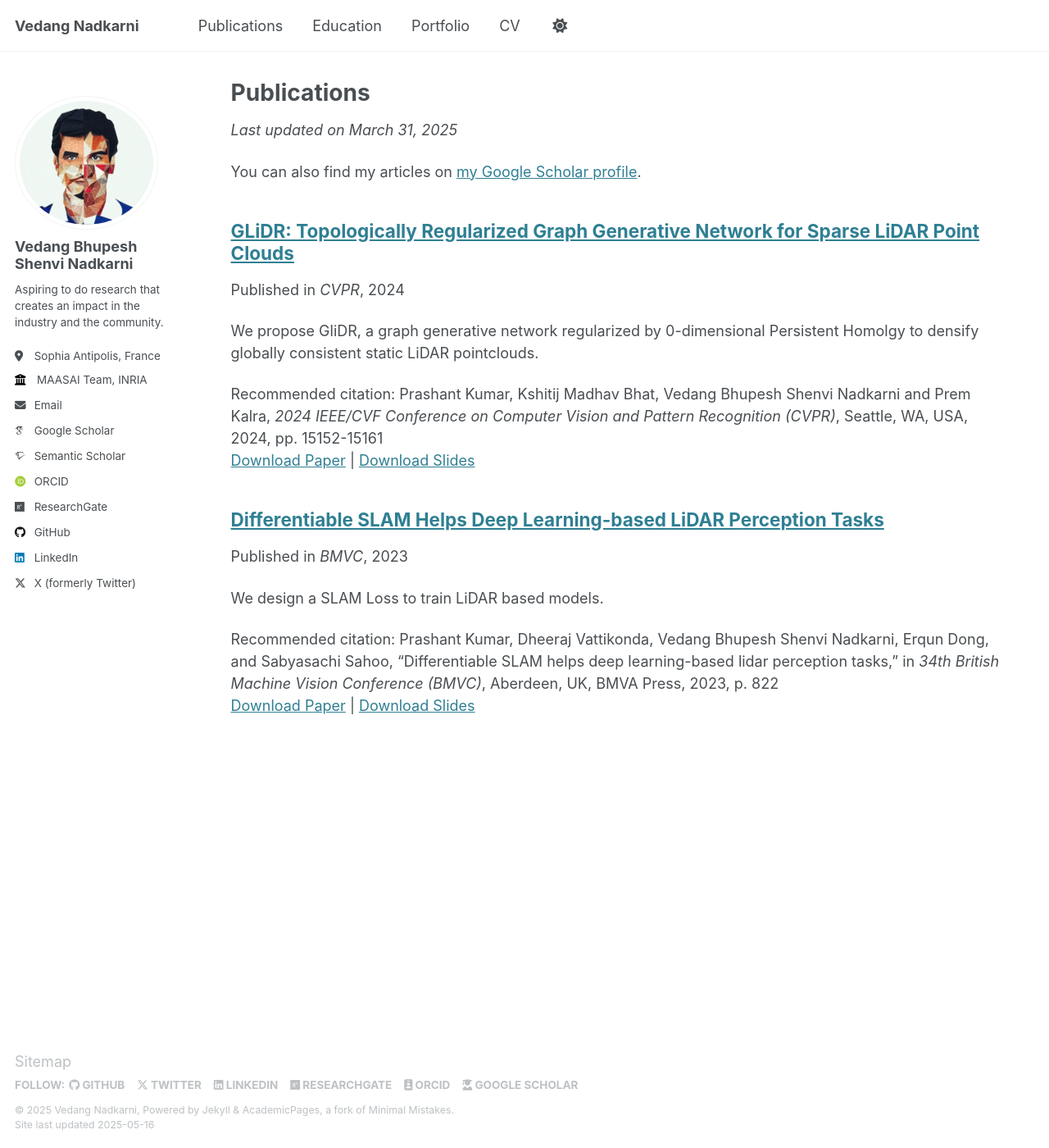
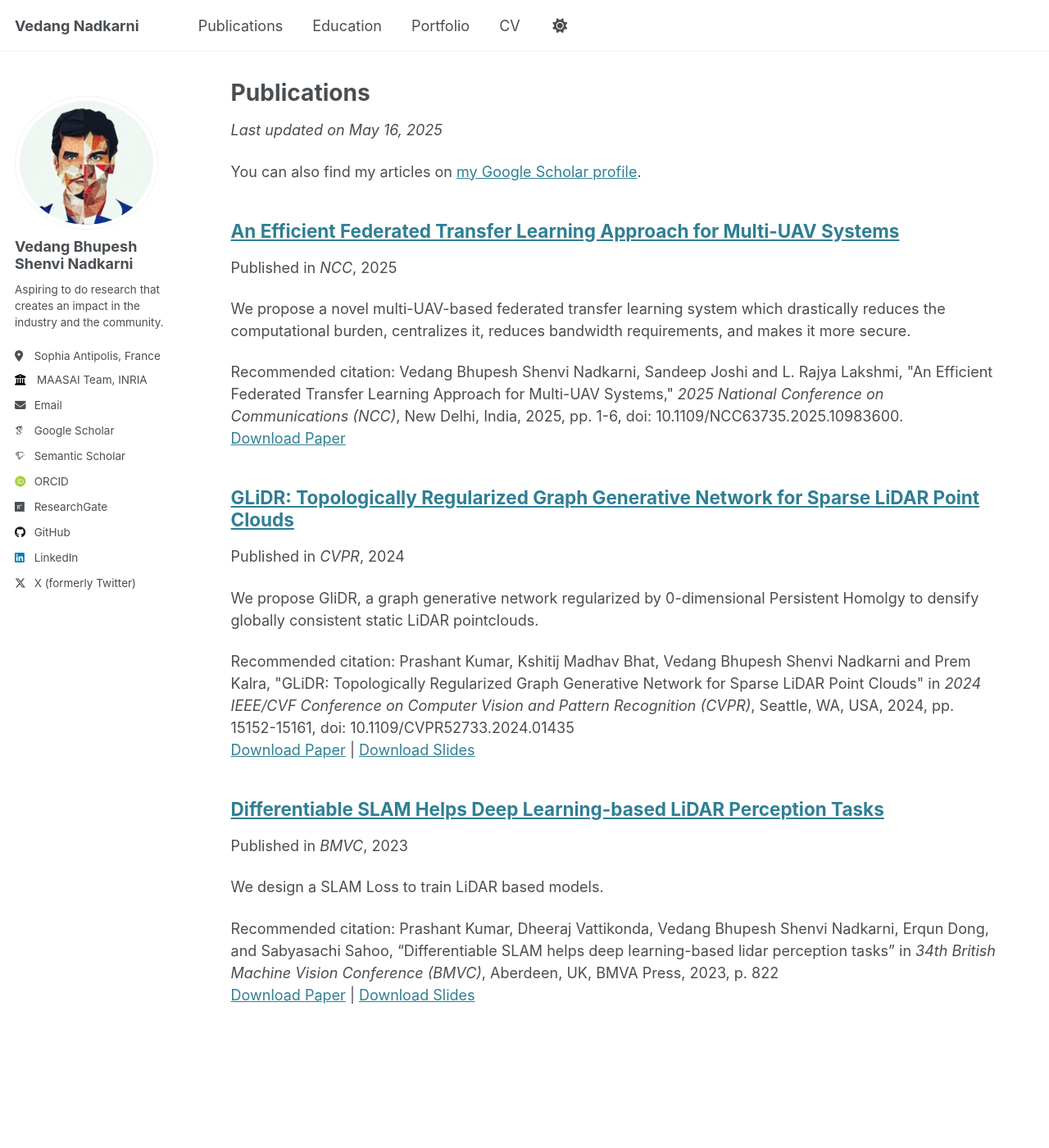
Before and after one commit to VedangNadkarni/vedangnadkarni.github.io, a Jekyll site: the page built from _pages/publications.html, in a window 1280 px wide and 1400 px high. Shown: the whole window at 82% size. Built offline with Jekyll 4.4.1, drawn with Linux system fonts in a browser that asks for light colours; some web fonts are replaced.

Commit message:
Add UAVFTL

```diff
--- a/_pages/publications.html
+++ b/_pages/publications.html
@@ -2,7 +2,7 @@
 layout: archive
 title: "Publications"
 permalink: /publications/
-modified: 2025-03-31
+modified: 2025-05-16
 author_profile: true
 ---
 
--- a/_publications/2024-09-16-glidr.md
+++ b/_publications/2024-09-16-glidr.md
@@ -7,7 +7,7 @@ date: 2024-09-16
 venue: 'CVPR'
 slidesurl: 'https://kshitijbhat.github.io/glidr/'
 paperurl: 'https://openaccess.thecvf.com/content/CVPR2024/papers/Kumar_GLiDR_Topologically_Regularized_Graph_Generative_Network_for_Sparse_LiDAR_Point_CVPR_2024_paper.pdf'
-citation: 'Prashant Kumar, Kshitij Madhav Bhat, Vedang Bhupesh Shenvi Nadkarni and Prem Kalra, <i>2024 IEEE/CVF Conference on Computer Vision and Pattern Recognition (CVPR)</i>, Seattle, WA, USA, 2024, pp. 15152-15161'
+citation: 'Prashant Kumar, Kshitij Madhav Bhat, Vedang Bhupesh Shenvi Nadkarni and Prem Kalra, "GLiDR: Topologically Regularized Graph Generative Network for Sparse LiDAR Point Clouds" in <i>2024 IEEE/CVF Conference on Computer Vision and Pattern Recognition (CVPR)</i>, Seattle, WA, USA, 2024, pp. 15152-15161, doi: 10.1109/CVPR52733.2024.01435'
 ---
 
 <sub>[AI based explainer](#ai-summary) [Poster](#poster) [Paper](#paper) [Video](#video) [Citation](#rec-citation)</sub>
--- /dev/null
+++ b/_publications/2025-05-13-uavftl.md
@@ -0,0 +1,24 @@
+---
+title: "An Efficient Federated Transfer Learning Approach for Multi-UAV Systems"
+collection: publications
+permalink: /publication/2025-05-13-uavftl
+excerpt: 'We propose a novel multi-UAV-based federated transfer learning system which drastically reduces the computational burden, centralizes it, reduces bandwidth requirements, and makes it more secure.'
+date: 2025-05-13
+venue: 'NCC'
+paperurl: '/files/UAVFTL.pdf'
+citation: 'Vedang Bhupesh Shenvi Nadkarni, Sandeep Joshi and L. Rajya Lakshmi, "An Efficient Federated Transfer Learning Approach for Multi-UAV Systems," <i>2025 National Conference on Communications (NCC)</i>, New Delhi, India, 2025, pp. 1-6, doi: 10.1109/NCC63735.2025.10983600.'
+---
+
+<sub>[Paper](#paper) [Citation](#rec-citation)</sub>
+
+<p style="font-size: 14px; line-spacing: 1.2;">
+Recent advances in multi-unmanned aerial vehicle (UAV) based federated learning do not take into consideration the massive computational requirements of modern deep learning models on mobile UAV s. Additionally, there has been significant progress that shows that the information transmitted between the federated agent and the central hub can be attacked to undermine the privacy of the data. We propose a novel multi-UAV-based federated transfer learning system that drastically reduces the computational burden overall, shifts it from UAV s to the ground fusion center, and reduces the bandwidth requirements while enhancing its secure nature. The proposed system makes multi-UAV learning significantly fast, reliable, power efficient, and practically feasible. Furthermore, we provide simulation and experimental results to demonstrate the effectiveness of the proposed system.</p>
+
+<div style="margin-bottom: 20px; margin-top: 20px;" id='paper'>
+    <iframe src="{{ page.paperurl }}" frameborder="0" width="100%" height="600px">
+        Your browser does not support iframes. Please download the PDF to view it:
+        <a href="{{ page.paperurl }}">Download PDF</a>
+    </iframe>
+</div>
+
+<div id='rec-citation'></div>
```
Also changed, not shown: _publications/2023-11-24-differentiable-slam.md (+1 -1 lines), 1 other file.
